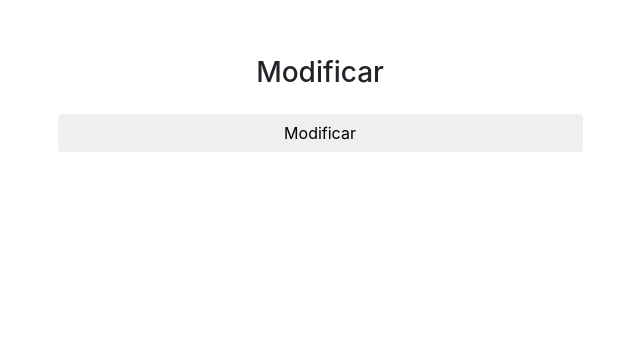
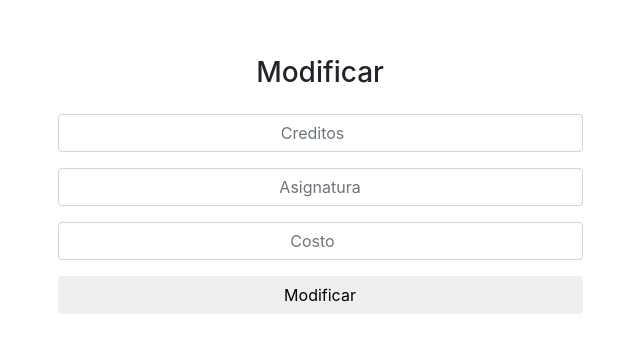
Before and after one commit to jr-giank/course-manager, a Django app: template CRUD/templates/modificar.html in a window 1280 px wide. Shown: the part 56-409 px from the top of the page, without its empty margins (320-960 px from the left). Run offline with Django 4.2, Linux system fonts and the light colour scheme; the template is opened without the code that fills it: values that come from a table or form of the project are taken from there, others are empty; some libraries are stand-ins or nearby versions.

Commit message:
Agregando cambios en el template de modificar y home

```diff
--- a/CRUD/CRUD/settings.py
+++ b/CRUD/CRUD/settings.py
@@ -125,6 +125,8 @@ STATICFILES_DIRS = [
     os.path.join(BASE_DIR, 'static')
 ]
 
+LOGIN_URL = 'login/'
+
 # Default primary key field type
 # https://docs.djangoproject.com/en/4.0/ref/settings/#default-auto-field
 
--- a/CRUD/CRUD/urls.py
+++ b/CRUD/CRUD/urls.py
@@ -28,5 +28,5 @@ urlpatterns = [
     path('home/', home_views.Home, name='home'),
     path('logout/', home_views.Logout, name='logout'),
     path('agregar/', home_views.Agregar, name='agregar'),
-    path('modificar/', home_views.Modificar, name='modificar'),
+    path('modificar/<int:id_asignatura>', home_views.Modificar, name='modificar'),
 ]
--- a/CRUD/Home/forms.py
+++ b/CRUD/Home/forms.py
@@ -185,17 +185,38 @@ class AgregarCursosForm(forms.Form):
 
 class ModificarForm(forms.Form):
 
-    datos = Cursos.objects.filter(nombre_asignatura='Programación I')
-
-    """creditos = forms.IntegerField(
+    creditos = forms.IntegerField(
         label=False,
         required=True,
-        Field= datos,
         widget=forms.NumberInput(
             attrs={
                 'class': 'form-control text-center',
-                'value': 'Hola'
+                'placeholder': 'Creditos'
             }
 
         )
-    )"""
+    )
+
+    nombre_asignatura = forms.CharField(
+        label=False,
+        required=True,
+        max_length=45,
+        widget= forms.TextInput(
+            attrs={
+                'class': 'form-control text-center',
+                'placeholder': 'Asignatura'
+            }
+        )
+    )
+
+    costo = forms.DecimalField(
+        label=False,
+        required=True,
+        max_digits=6,
+        widget=forms.NumberInput(
+            attrs={
+                'class': 'form-control text-center',
+                'placeholder': 'Costo'
+            }
+        )
+    )
--- a/CRUD/templates/home.html
+++ b/CRUD/templates/home.html
@@ -29,13 +29,13 @@
 
                         {%for asignatura in asignaturas%}
                             <tr>
-                            <th class="text-center" scope="row">{{asignatura.pk}}</th>
+                                <th class="text-center" scope="row">{{asignatura.id}}</th>
                                 <td class="text-center">{{asignatura.creditos}}</td>
                                 <td class="text-center">{{asignatura.nombre_asignatura}}</td>
                                 <td class="text-center">{{asignatura.costo}}</td>
                                 <td>
                                     <div class="row px-4">
-                                    <button class="btn col-5 bg-success"><a href="{% url 'modificar' %}" class="text-white page-link bg-success border-0">Modificar</a></button>
+                                        <button class="btn col-5 bg-success"><a href="{% url 'modificar' asignatura.id %}" class="text-white page-link bg-success border-0">Modificar</a></button>
                                         <button class="btn col-5 offset-1 bg-danger text-white">Eliminar</button>
                                     </div>
                                 </td>
--- a/CRUD/templates/login.html
+++ b/CRUD/templates/login.html
@@ -24,7 +24,7 @@
 
                     {{ form.as_p }}
 
-                    <p>Don't have an account yet?<a href="{% url 'signup' %}">Sign Up</a></p>
+                    <p>Don't have an account yet? <a href="{% url 'signup' %}">Sign Up</a></p>
 
                     <button class="btn btn-success btn-block mb-3 col-6 offset-3">Login</button>
                 </form>
--- a/CRUD/templates/modificar.html
+++ b/CRUD/templates/modificar.html
@@ -11,7 +11,7 @@
         <div class="row justify-content-md-center">
             <div class="col-6">
 
-                <form method="POST" action="{% url 'modificar' %}">
+                <form method="POST" action="#">
 
                     {% csrf_token %}
 
```
Also changed, not shown: CRUD/Home/views.py (+6 -5 lines), CRUD/db.sqlite3. Lines whose indentation alone changed are shown as unchanged.
